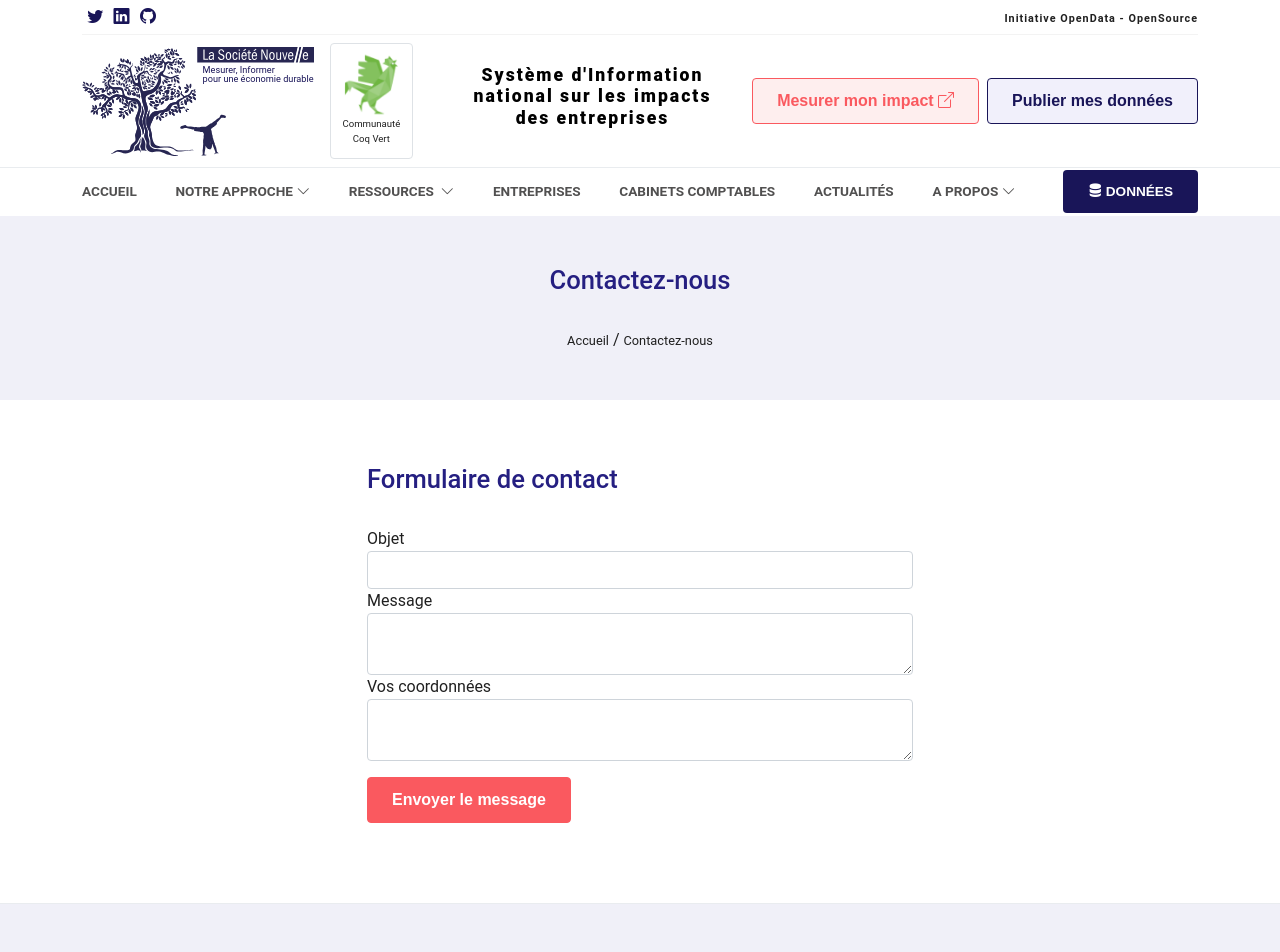
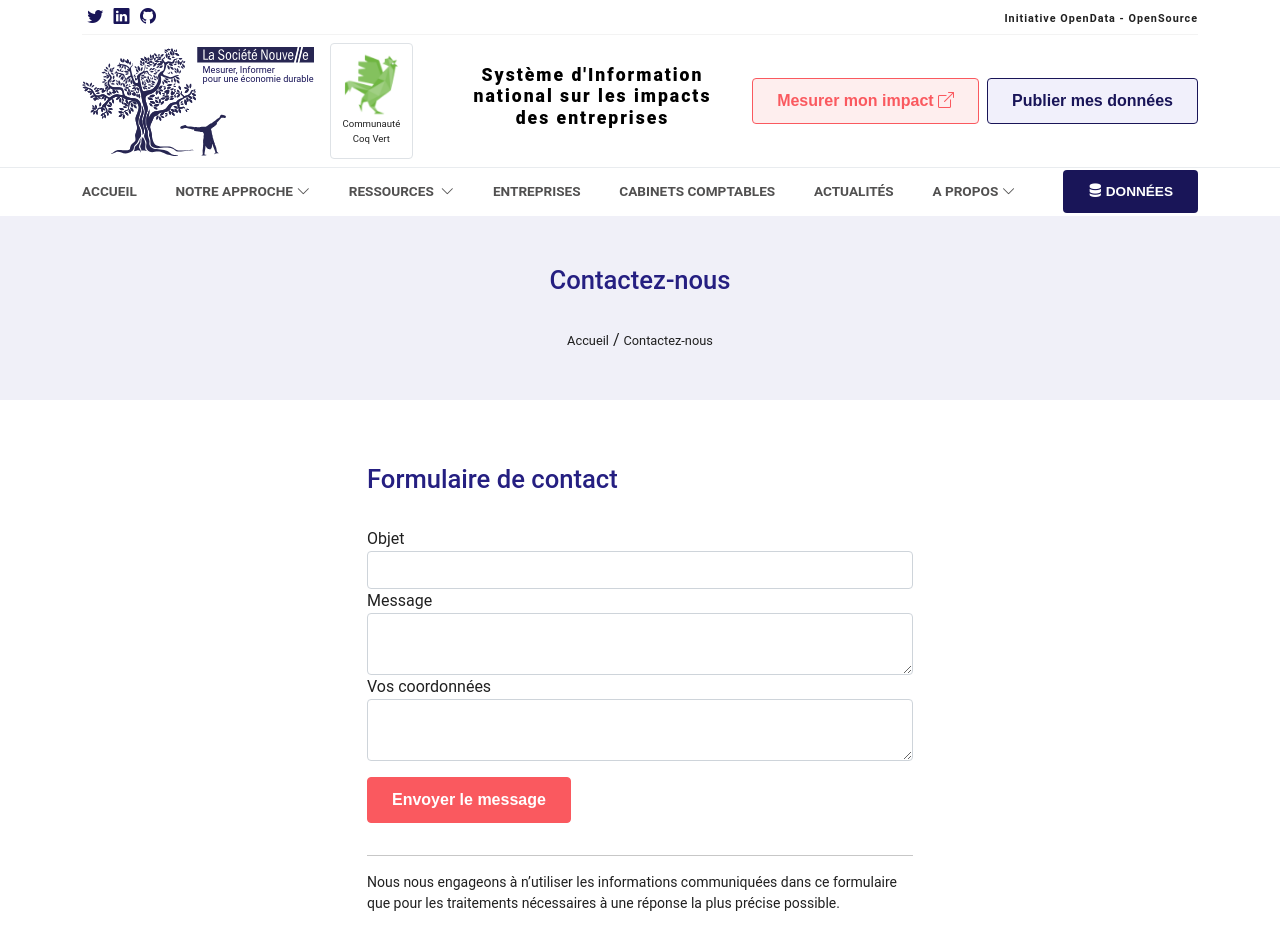
Before and after one commit to La-Societe-Nouvelle/LaSocieteNouvelle-Website, a Next.js app: page /contact in a window 1280 px wide. Shown: the top 952 px of the page. Built offline with nearby package versions, Linux system fonts and the light colour scheme.

Commit message:
rgpd text contact page.

```diff
--- a/src/pages/contact.js
+++ b/src/pages/contact.js
@@ -20,6 +20,10 @@ export default function Home() {
             <Col md={{ span: 6, offset: 3 }}>
           <h2 className="titre-bloc">Formulaire de contact</h2>
               <ContactForm />
+              <hr/>
+              <p className="small">
+                Nous nous engageons à n’utiliser les informations communiquées dans ce formulaire que pour les traitements nécessaires à une réponse la plus précise possible.
+              </p>
             </Col>
           </Row>
         </Container>
```
